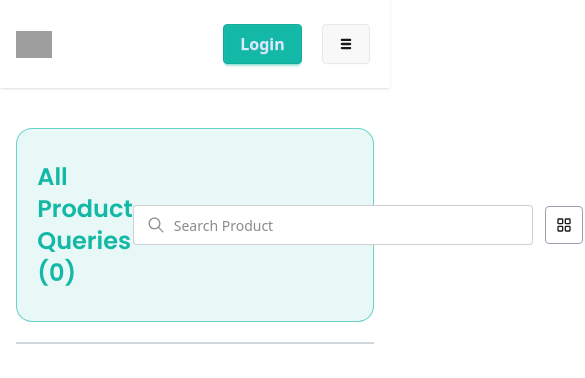
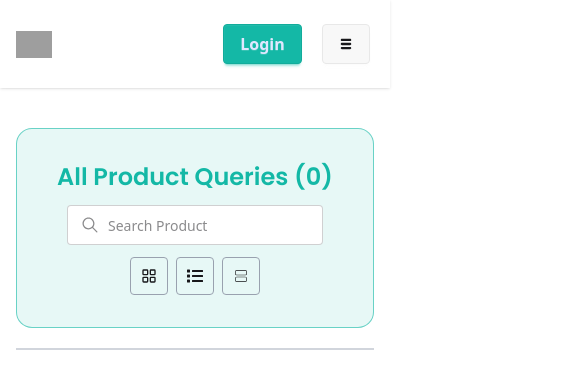
Before and after one commit to ishoef/RecSys-Client-Side, a React (Vite) app: page /queries in a window 390 px wide. Shown: the top 378 px of the page, 585 px wide, since content can reach past the window. Built offline with nearby package versions, Linux system fonts and the light colour scheme; no server answers; grey boxes are pictures that could not be loaded.

Commit message:
Enhance layout and styling across multiple components; adjust NoSearchResult for better spacing, improve UpdateQuery responsiveness, and refine Queries layout for a more cohesive user experience.

```diff
--- a/src/Components/NoSearchResult/NoSeachResult.jsx
+++ b/src/Components/NoSearchResult/NoSeachResult.jsx
@@ -3,12 +3,12 @@ import { VscSearchStop } from "react-icons/vsc";
 
 const NoSeachResult = ({ searchText }) => {
   return (
-    <div className="w-full my-10 rounded-2xl bg-primary/10 border-primary h-[calc(100vh-550px)] border flex justify-center">
+    <div className="w-full py-10 px-5 my-10 rounded-2xl bg-primary/10 border-primary min-h-[calc(100vh-550px)] border flex justify-center">
       <div className="flex flex-col items-center justify-center gap-5">
         <p className="text-red-500">
           <VscSearchStop size={66} />
         </p>
-        <p className="text-3xl poppins">
+        <p className="md:text-3xl text-center poppins">
           No Results Found for Your Search with This Keyword
         </p>
         <span className="border border-primary bg-primary/20 p-5 rounded-2xl text-2xl font-semibold">
--- a/src/Components/UpdateQuery/UpdateQuery.jsx
+++ b/src/Components/UpdateQuery/UpdateQuery.jsx
@@ -90,13 +90,13 @@ const UpdateQuery = () => {
   };
 
   return (
-    <div className="w-6/12 mx-auto my-10 ">
+    <div className="w-11/12 md:w-6/12 mx-auto my-10  ">
       <Link to={"/myqueries"} className="flex items-center gap-2">
         <IoArrowBack />
 
         <p className="poppins text-gray-700">Back to My Queries</p>
       </Link>
-      <div className=" border border-gray-400 shadow-xl rounded-2xl p-10 mt-6">
+      <div className=" border border-gray-400 shadow-xl rounded-2xl p-4 md:p-10 mt-6">
         <form onSubmit={handleUpdateQuery} className="flex flex-col gap-4">
           <div className="flex items-center justify-between border p-4 rounded-2xl shadow border-gray-400 mb-5">
             <h1 className="poppins-semibold text-2xl text-primary">
--- a/src/Pages/MyQueries/MyQueries.jsx
+++ b/src/Pages/MyQueries/MyQueries.jsx
@@ -71,7 +71,7 @@ const MyQueries = () => {
           />
           <div className="flex flex-col md:flex-row items-center gap-3 ">
             {/* Search Fuction */}
-            <label className="input hidden md:block w-70 ring-0 focus-within:ring-0 focus-within:ring-primary focus-within:outline-none">
+            <label className="input w-70 ring-0 focus-within:ring-0 focus-within:ring-primary focus-within:outline-none">
               <div className="opacity-50">
                 <IoIosSearch size={20} />
               </div>
--- a/src/Pages/Queries/Queries.jsx
+++ b/src/Pages/Queries/Queries.jsx
@@ -21,11 +21,11 @@ const Queries = () => {
   return (
     <section className={`${responsive} mt-10`}>
       <div className="flex flex-col">
-        <div className="flex justify-between items-center py-8 px-5 bg-primary/10 backdrop-blur-3xl border border-primary/60 rounded-2xl">
+        <div className="flex flex-col md:flex-row gap-3 md:gap-0 justify-between items-center py-8 px-5 bg-primary/10 backdrop-blur-3xl border border-primary/60 rounded-2xl">
           <Title title={`All Product Queries (${queriesCount})`} />
-          <div className="flex items-center gap-3 ">
+          <div className="flex flex-col md:flex-row items-center gap-3 ">
             {/* Search Option */}
-            <label className="input w-100 ring-0 focus-within:ring-0 focus-within:outline-none">
+            <label className="input md:w-100 ring-0 focus-within:ring-0 focus-within:outline-none">
               <div className="opacity-50">
                 <IoIosSearch size={20} />
               </div>
@@ -39,6 +39,7 @@ const Queries = () => {
               />
             </label>
 
+            <div className="flex gap-2">
               <NavLink
                 onClick={() => setView("grid3Col")}
                 className="border hover:text-primary border-gray-400 p-[10px] rounded"
@@ -56,6 +57,7 @@ const Queries = () => {
               </NavLink>
             </div>
           </div>
+        </div>
         <hr className="mt-5 border border-gray-300" />
         <QueriesCards
           setQueriesCount={setQueriesCount}
```
Lines whose indentation alone changed are shown as unchanged.
